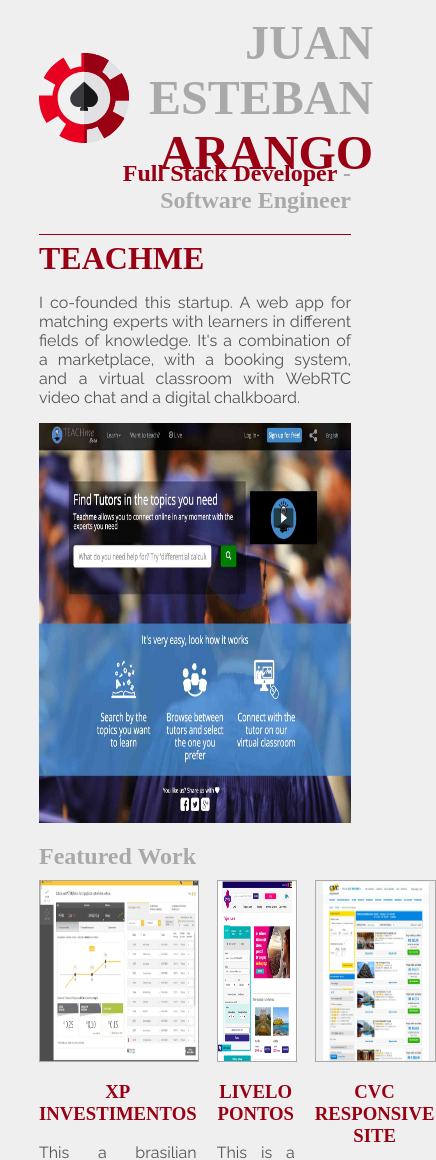
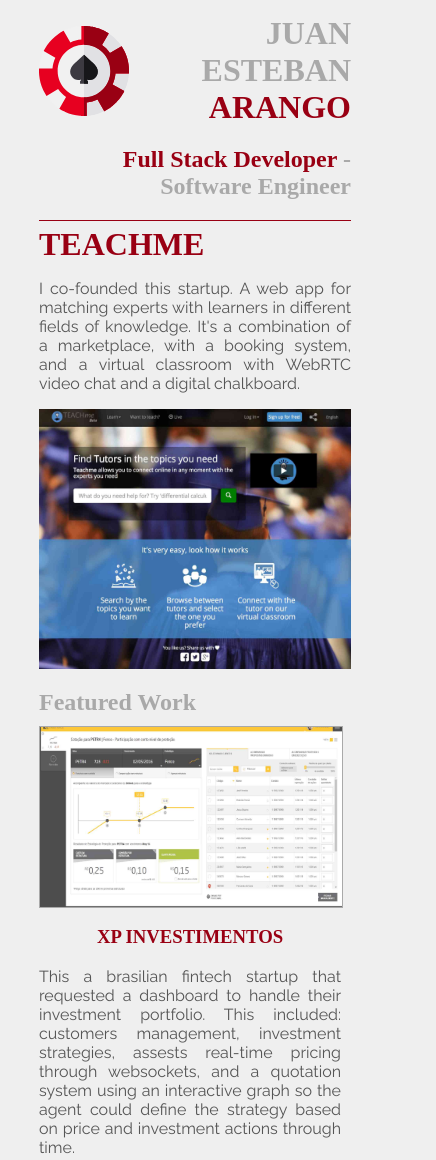
Before and after one commit to juanesarango/portfolio-project, a website: page index.html in a window 390 px wide. Shown: the top 1160 px of the page, 436 px wide, since content can reach past the window. Drawn offline with Linux system fonts and the light colour scheme; a web font is replaced by a local one.

Commit message:
Added responsiveness css and media queries. Alt property to images

```diff
--- a/css/main.css
+++ b/css/main.css
@@ -28,7 +28,7 @@
 }
 
 header h1 {
-  font-size: 3em;
+  font-size: 2em;
   margin: 0px;
   text-align: right;
 }
@@ -39,7 +39,6 @@
 
 header h2 {
   text-align: right;
-  margin-top: -20px;
 }
 
 .main-work h2 {
@@ -78,16 +77,16 @@
   display: block;
   margin: 0 auto;
   max-width: 100%;
-  height: 400px;
+  height: 260px;
 }
 
 .featured-work-title {
   margin-bottom: 10px;
-  /*color: #990013;*/
 }
 
 .featured-work {
   display: flex;
+  flex-wrap: wrap;
 }
 
 .image-container {
@@ -99,7 +98,6 @@
 
 section {
   margin: 0px 10px;
-  flex: 1 0 0;
 }
 
 section:first-of-type {
@@ -145,3 +143,21 @@
   color:#990013;
   margin-bottom: 30px;
 }
+
+@media (min-width: 768px) {
+  section {
+    flex: 1 0 0;
+  }
+  header h1 {
+    font-size: 3em;
+  }
+}
+
+@media (min-width: 1024px) {
+  header h2 {
+    margin-top: -20px;
+  }
+  .main-project {
+    height: 400px;
+  }
+}
--- a/index.html
+++ b/index.html
@@ -47,7 +47,7 @@
     <div class="featured-work">
       <section>
         <picture>
-          <img class="project" src="img/xpi-1600_large_2x.jpg" alt="Teachme app site homepage screenshot">
+          <img class="project" src="img/xpi-1600_large_2x.jpg" alt="XP investimentos homepage screenshot">
         </picture>
         <h3>XP Investimentos</h3>
         <p>This a brasilian fintech startup that requested a dashboard to handle their investment portfolio. This included: customers management, investment strategies, assests real-time pricing through websockets, and a quotation system using an interactive graph so the agent could define the strategy based on price and investment actions through time.</p>
@@ -55,7 +55,7 @@
 
       <section>
         <picture>
-          <img class="project" src="img/livelo-1600_large_2x.jpg" alt="Teachme app site homepage screenshot">
+          <img class="project" src="img/livelo-1600_large_2x.jpg" alt="Livelo Pontos homepage screenshot">
         </picture>
         <h3>Livelo Pontos</h3>
         <p>This is a Brazilian customer loyalty platform where the customers can redeem their earned points by different products and services. I worked in the frontend of the travel agency products: flights, touristic packages, hotels and car rentals.</p>
@@ -63,7 +63,7 @@
 
       <section>
         <picture>
-          <img class="project" src="img/cvc-1600_large_2x.jpg" alt="Teachme app site homepage screenshot">
+          <img class="project" src="img/cvc-1600_large_2x.jpg" alt="CVC site homepage screenshot">
         </picture>
         <h3>CVC Responsive site</h3>
         <p>CVC, the biggest travel agency of Brazil needed to redesign their full site to make it responsive and to migrate it all to new technologies. I worked in the implementation of several modules of their products: flights, hotels, car rentals, touristic packages, student exchange programs, tickets and events, as well as several internal modules to handle orders and reservations.</p>
```
